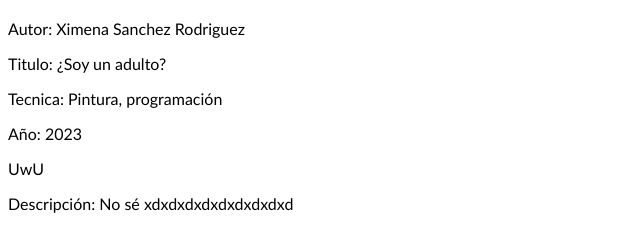
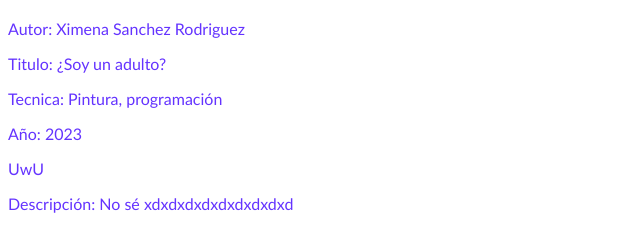
Before and after one commit to XimenaSanchezUwU/yo, a plain HTML site: page index.html in a window 1280 px wide. Shown: the part 61-312 px from the top of the page, without its empty margins (0-640 px from the left). Drawn offline with Linux system fonts and the light colour scheme.

Commit message:
paginita

```diff
--- a/Styles.css
+++ b/Styles.css
@@ -1,5 +1,5 @@
 p{
     font-size: 30;
     font-family: 'Gill Sans', 'Gill Sans MT', Calibri, 'Trebuchet MS', sans-serif;
-    color: rgb(rgb(132, 0, 255), rgb(0, 48, 0), rgb(84, 84, 214));
+    color: rgb(100, 51, 255);
 }
```
